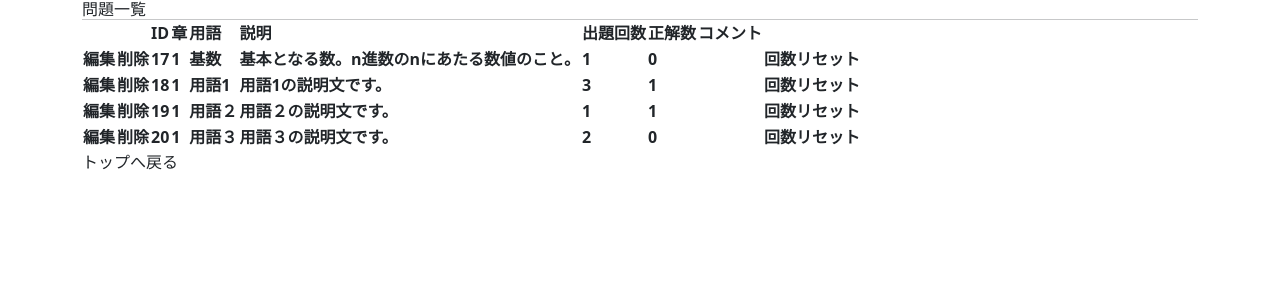
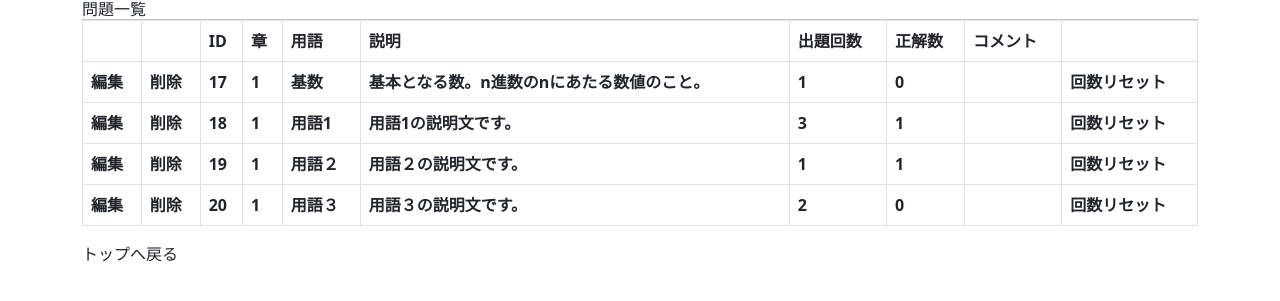
Before and after one commit to raisack8/Flask-FE, a Flask app: page /q_list in a window 1280 px wide. Shown: the top 301 px of the page. Run offline with Flask 2, Linux system fonts and the light colour scheme; data comes from the database, SQL or seed files in the repository; lists and menus that the app fills with data are empty.

Commit message:
Grid_table

```diff
--- a/templates/q_list.html
+++ b/templates/q_list.html
@@ -3,7 +3,8 @@
     <h1>問題一覧</h1>
     <hr>
     <form action="#" method="post">
-        <table border="1">
+        <table border="1" class="table table-bordered">
+            <thead>
                 <tr>
                     <th></th>
                     <th></th>
@@ -16,7 +17,9 @@
                     <th>コメント</th>
                     <th></th>
                 </tr>
+            </thead>
             {% for question in questions %}
+            <tbody>
                 <tr>
                     <th><button type="summit" name="edit" value="{{question.id}}">編集</button></th>
                     <th><button type="summit" name="delete" value="{{question.id}}">削除</button></th>
@@ -30,6 +33,7 @@
                     <th><button type="summit" name="count_reset" value="{{question.id}}">回数リセット</button></th>
                 </tr>
                 {% endfor %}
+            </tbody>
         </table>
     </form>
     <a href="{{ url_for('top') }}">トップへ戻る</a>
```
Lines whose indentation alone changed are shown as unchanged.
